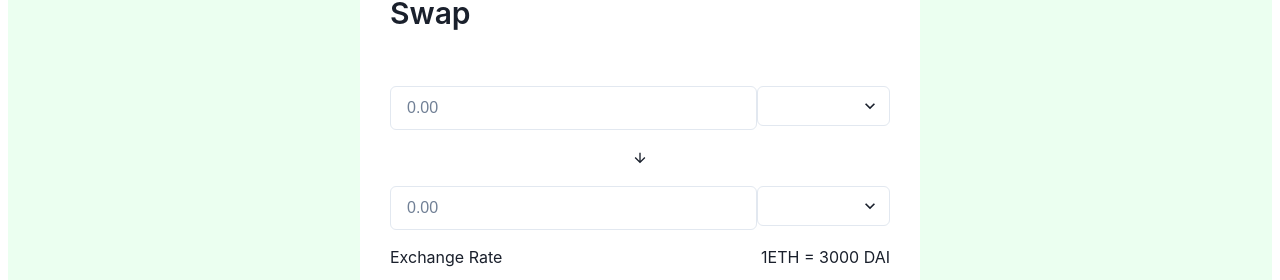
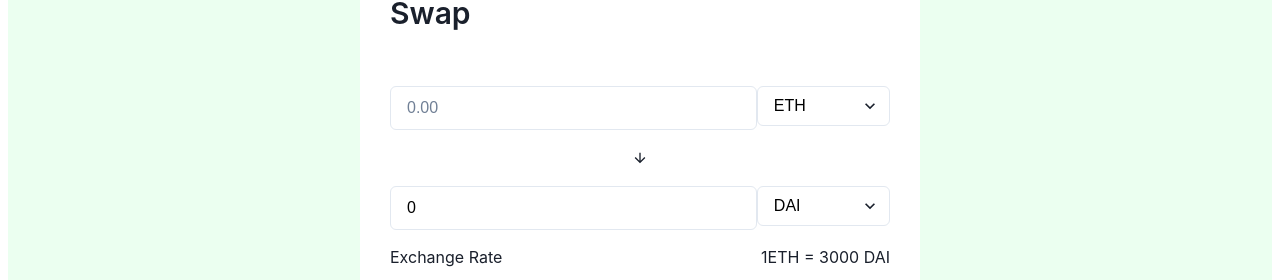
Before and after one commit to kbtrg/myFirstDEX, a React (Create React App) app: page / in a window 1280 px wide. Shown: the part 241-521 px from the top of the page. Built offline with nearby package versions, Linux system fonts and the light colour scheme; no server answers.

Commit message:
propsエラー
InputAmountBoxから受け取ったinputAmountを、OutputAmountBoxに渡したい。

```diff
--- a/src/App.jsx
+++ b/src/App.jsx
@@ -1,18 +1,8 @@
 import React from 'react'
 
 import { TestSwap } from './component/templete/testSwapPage'
-import { getPrice } from '../src/fook/getPrice'
 
 function App() {
-  // Get price by reffering coingekko API
-  React.useEffect(() => {
-    const f = async () => {
-      const priceData = await getPrice()
-      console.dir(priceData)
-    }
-    f()
-  }, [])
-
   return (
     <>
       <TestSwap></TestSwap>
--- a/src/component/atom/input/inputAmountBox.jsx
+++ b/src/component/atom/input/inputAmountBox.jsx
@@ -1,19 +1,23 @@
 import React from 'react'
-
 import { Input, Stack, InputGroup, Select } from '@chakra-ui/react'
 
-export const InputAmountBox = () => {
+export const InputAmountBox = (props) => {
+  const handleInputAmount = (value) => {
+    props.handleInputAmount(value)
+  }
+
   return (
     <>
       <Stack spacing={4}>
         <InputGroup>
-          <Input bg='white' type='tel' placeholder='0.00' />
+          <Input
+            bg='white'
+            type='tel'
+            placeholder='0.00'
+            onChange={(event) => handleInputAmount(event.target.value)}
+          />
           <Select w='200px'>
-            <option value='none'></option>
             <option value='ETH'>ETH</option>
-            <option value='DAI'>DAI</option>
-            <option value='COMP'>COMP</option>
-            <option value='LINK'>LINK</option>
           </Select>
         </InputGroup>
       </Stack>
--- /dev/null
+++ b/src/component/atom/input/outputAmountBox.jsx
@@ -0,0 +1,60 @@
+import React from 'react'
+import { Input, Stack, InputGroup, Select } from '@chakra-ui/react'
+
+import { getPrice } from '../../../fook/getPrice'
+
+export const OutputAmountBox = (props) => {
+  let priceData
+  console.log(props.inputAmount)
+
+  // Get price by reffering coingekko API
+  React.useEffect(() => {
+    const f = async () => {
+      priceData = await getPrice()
+
+      switch (token) {
+        case 'DAI':
+          setOutputAmount(props.inputAmount / priceData.daiEth)
+          break
+        case 'COMP':
+          setOutputAmount(props.inputAmount / priceData.compEth)
+          break
+        case 'Link':
+          setOutputAmount(props.inputAmount / priceData.linkEth)
+          break
+      }
+    }
+    f()
+  }, [])
+
+  const [token, setToken] = React.useState('DAI')
+  const handleSetToken = (_token) => {
+    setToken(_token)
+  }
+
+  const [outputAmount, setOutputAmount] = React.useState(0)
+
+  return (
+    <>
+      <Stack spacing={4}>
+        <InputGroup>
+          <Input
+            bg='white'
+            type='tel'
+            placeholder='0.00'
+            isReadOnly={true}
+            value={outputAmount}
+          />
+          <Select
+            w='200px'
+            onChange={(event) => handleSetToken(event.target.value)}
+          >
+            <option value='DAI'>DAI</option>
+            <option value='COMP'>COMP</option>
+            <option value='LINK'>LINK</option>
+          </Select>
+        </InputGroup>
+      </Stack>
+    </>
+  )
+}
--- a/src/component/molecule/swapBox.jsx
+++ b/src/component/molecule/swapBox.jsx
@@ -3,11 +3,18 @@ import React from 'react'
 import { Box, Center } from '@chakra-ui/react'
 
 import { InputAmountBox } from '../atom/input/inputAmountBox'
+import { OutputAmountBox } from '../atom/input/outputAmountBox'
 import { SwapArrow } from '../atom/button/swapArrow'
 import { DisplayExchangeRate } from '../atom/block/displayExchangeRate'
 import { SwapButton } from '../atom/button/swapButton'
 
 export const SwapBox = () => {
+  const [inputAmount, setInputAmount] = React.useState(0)
+  const handleInputAmount = (value) => {
+    setInputAmount(value)
+  }
+  console.log(inputAmount)
+
   return (
     <>
       <Box
@@ -22,11 +29,13 @@ export const SwapBox = () => {
           <Box fontSize='30px' fontWeight='600' mb='50px'>
             Swap
           </Box>
-          <InputAmountBox></InputAmountBox>
+          <InputAmountBox
+            handleInputAmount={handleInputAmount}
+          ></InputAmountBox>
           <Center>
             <SwapArrow></SwapArrow>
           </Center>
-          <InputAmountBox></InputAmountBox>
+          <OutputAmountBox inputAmount={inputAmount}></OutputAmountBox>
           <DisplayExchangeRate></DisplayExchangeRate>
           <SwapButton></SwapButton>
         </Box>
@@ -34,3 +43,5 @@ export const SwapBox = () => {
     </>
   )
 }
+
+// InputAmountBoxから受け取ったinputAmountを、OutputAmountBoxに渡したい。。
```
